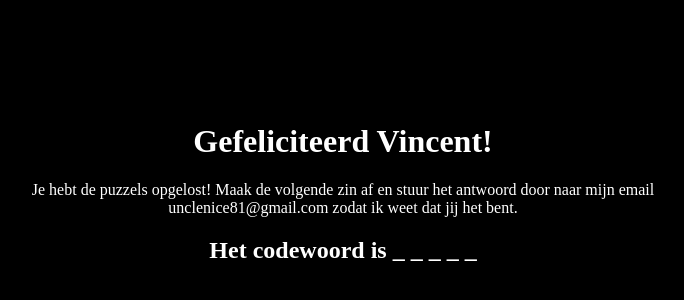
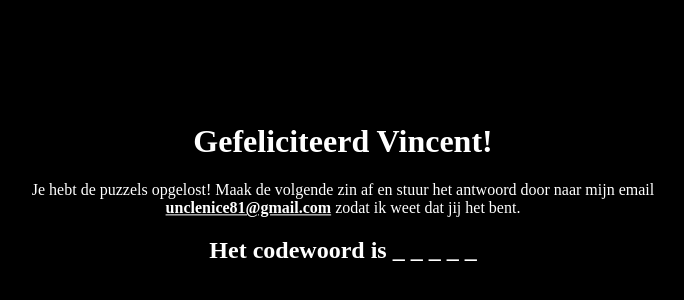
Before and after one commit to dangerousalone/dangerousalone.github.io, a plain HTML site: page index.html in a window 1280 px wide. Shown: the part 204-504 px from the top of the page, without its empty margins (305-989 px from the left). Drawn offline with Linux system fonts and the light colour scheme.

Commit message:
Added email as linik

```diff
--- a/index.html
+++ b/index.html
@@ -2,7 +2,7 @@
   <body>
     <link type="text/css" rel="stylesheet" href="main.css" />
     <h1>Gefeliciteerd Vincent!</h1>
-    <p>Je hebt de puzzels opgelost! Maak de volgende zin af en stuur het antwoord door naar mijn email unclenice81@gmail.com zodat ik weet dat jij het bent.</p>
+    <p>Je hebt de puzzels opgelost! Maak de volgende zin af en stuur het antwoord door naar mijn email <a href="mailto:unclenice81@gmail.com">unclenice81@gmail.com</a> zodat ik weet dat jij het bent.</p>
     <h2>Het codewoord is _ _ _ _ _</h2>
   </body>
 </html>
```
